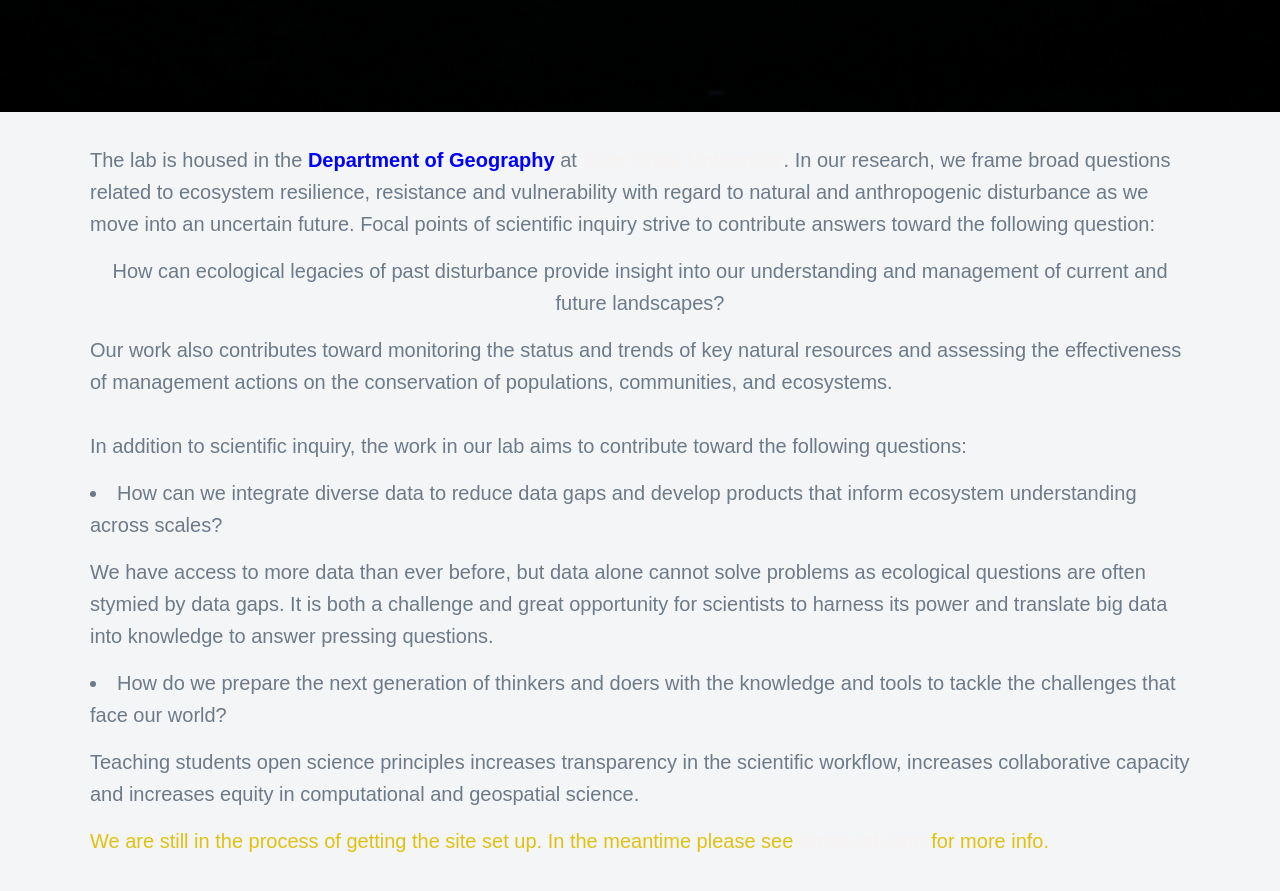
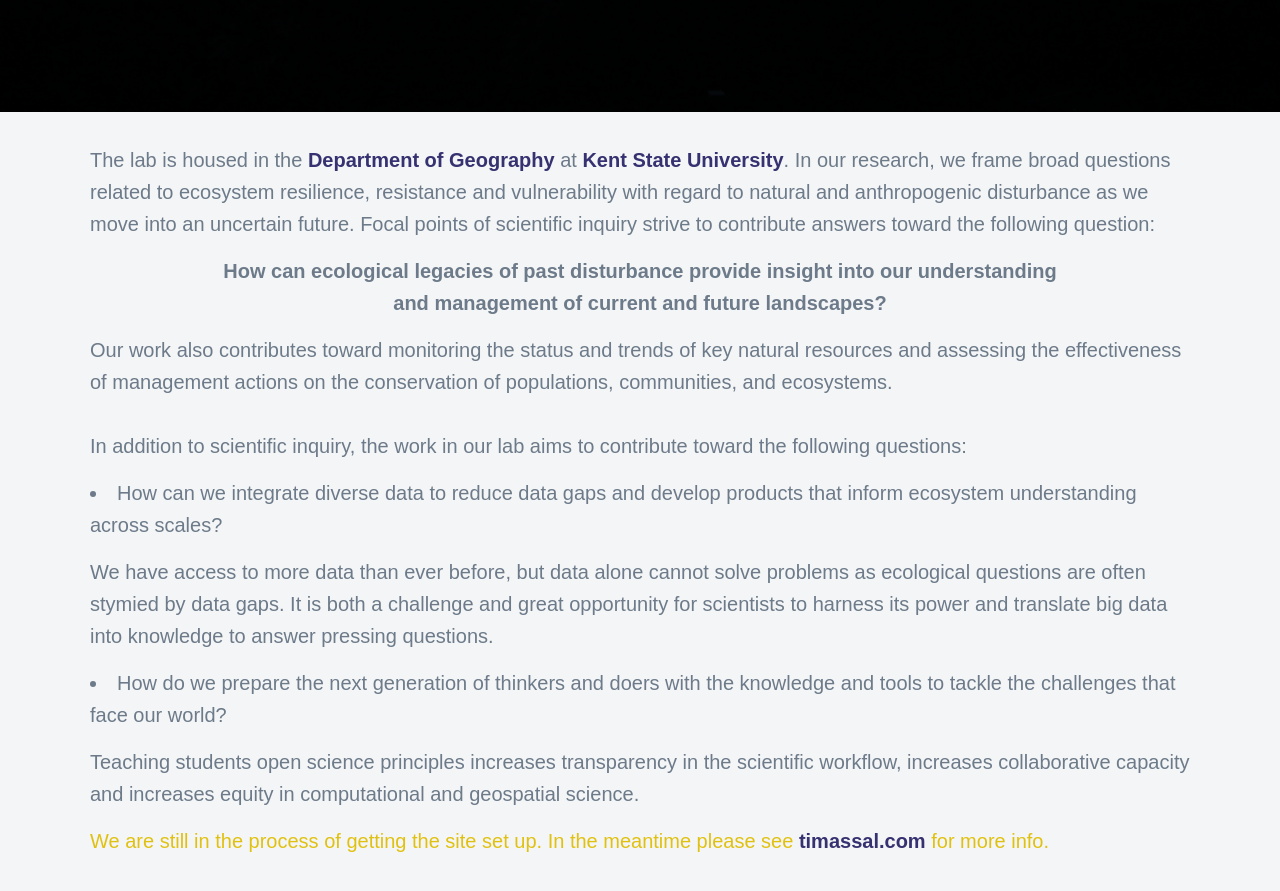
Before and after one commit to tjassal/tjassal.github.io, a Jekyll site: the page built from index.html, in a window 1280 px wide and 900 px high, scrolled down 630 px. Shown: the top 891 px of the window. Built offline with Jekyll 4.4.1, drawn with Linux system fonts in a browser that asks for light colours; nearby versions of some CDN libraries; some web fonts are replaced.

Commit message:
Update index.html

```diff
--- a/index.html
+++ b/index.html
@@ -37,8 +37,8 @@ featured_image: /images/banners/2017-NM-39.jpg
 
 
 	       <p> <br>
-		       The lab is housed in the <a href="https://www.kent.edu/geography" style="color:blue">Department of Geography</a> at
-		       <a href="https://www.kent.edu" style="color:#f7f3f2">Kent State University</a>. In our research, we frame broad questions related to
+		       The lab is housed in the <a href="https://www.kent.edu/geography" style="color:#363170">Department of Geography</a> at
+		       <a href="https://www.kent.edu" style="color:#363170">Kent State University</a>. In our research, we frame broad questions related to
 		       ecosystem resilience, resistance and vulnerability with regard to natural and anthropogenic disturbance as we move into an uncertain
 		       future. Focal points of scientific inquiry strive to contribute answers toward the following question:
 
@@ -46,8 +46,8 @@ featured_image: /images/banners/2017-NM-39.jpg
 
 
 			<p style="text-align:center">
- 			  How can ecological legacies of past disturbance provide insight into our understanding and
-				  management of current and future landscapes? </li>
+ 			  <b>How can ecological legacies of past disturbance provide insight into our understanding <br>
+				and management of current and future landscapes? </b>
 			</p>
 
 	         <p>
@@ -78,7 +78,7 @@ featured_image: /images/banners/2017-NM-39.jpg
 		</p>
 
 	<p style="color:#e0c112";>We are still in the process of getting the site set up.
-			   In the meantime please see <a href="https://timassal.com" style="color:#f7f3f2">timassal.com</a> for more info. </p>
+			   In the meantime please see <a href="https://timassal.com" style="color:#363170">timassal.com</a> for more info. </p>
 
 	      </p><ul>
 
```
